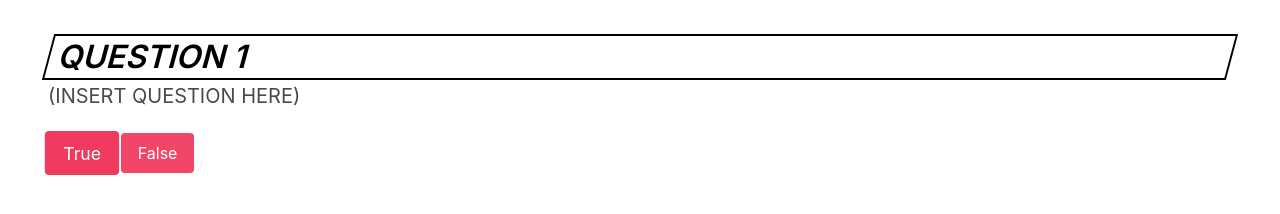
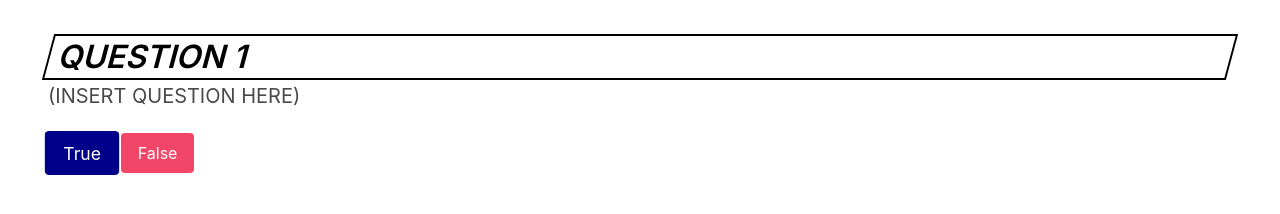
Before and after one commit to whitelotus32/marvelappproject, a plain HTML site: page index.html in a window 1280 px wide. In both pictures the pointer is over the button "True". Shown: the part 322-536 px from the top of the page. Drawn offline with nearby package versions, Linux system fonts and the light colour scheme; no server answers.

Commit message:
fixed button hover color change

```diff
--- a/assets/css/style.css
+++ b/assets/css/style.css
@@ -53,6 +53,6 @@ button:hover {
 }
 
 /* trying to make the button change color when hovering */
-button.is-danger:hover {
-  background-color: blue;
+button.is-danger.blue-hov:hover {
+  background-color: darkblue;
 }
--- a/index.html
+++ b/index.html
@@ -30,8 +30,8 @@
             <h2 class="subtitle">
                 (INSERT QUESTION HERE)
             </h2>
-            <button class="button is-danger">True</button>
-            <button class="button is-danger">False</button>
+            <button class="button is-danger blue-hov">True</button>
+            <button class="button is-danger blue-hov">False</button>
     </section>
 
     <script src="./assets/javascript/.js"></script>
```
Also changed, not shown: assets/images/spiderman-uhdpaper.com-4K-91.jpg (added).
